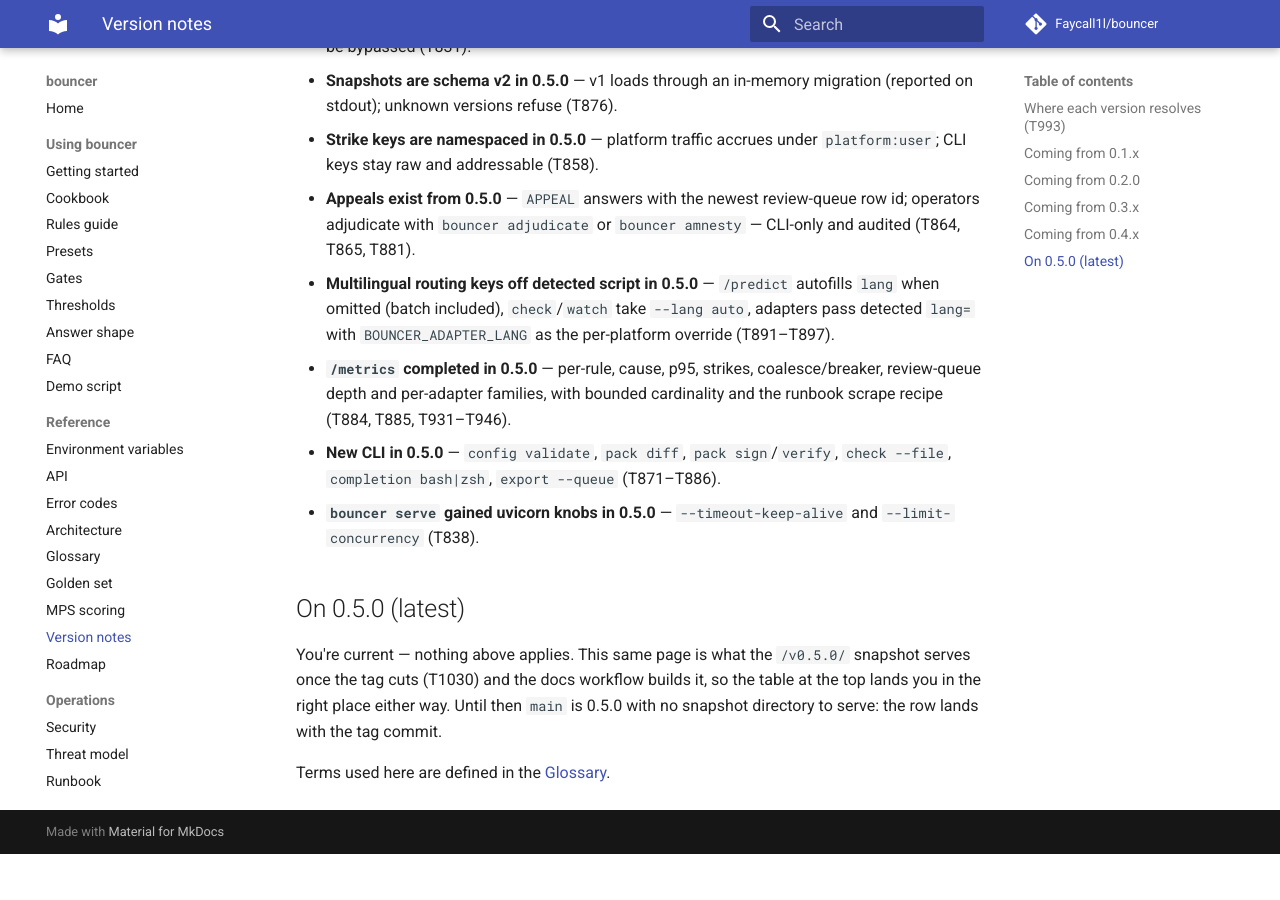
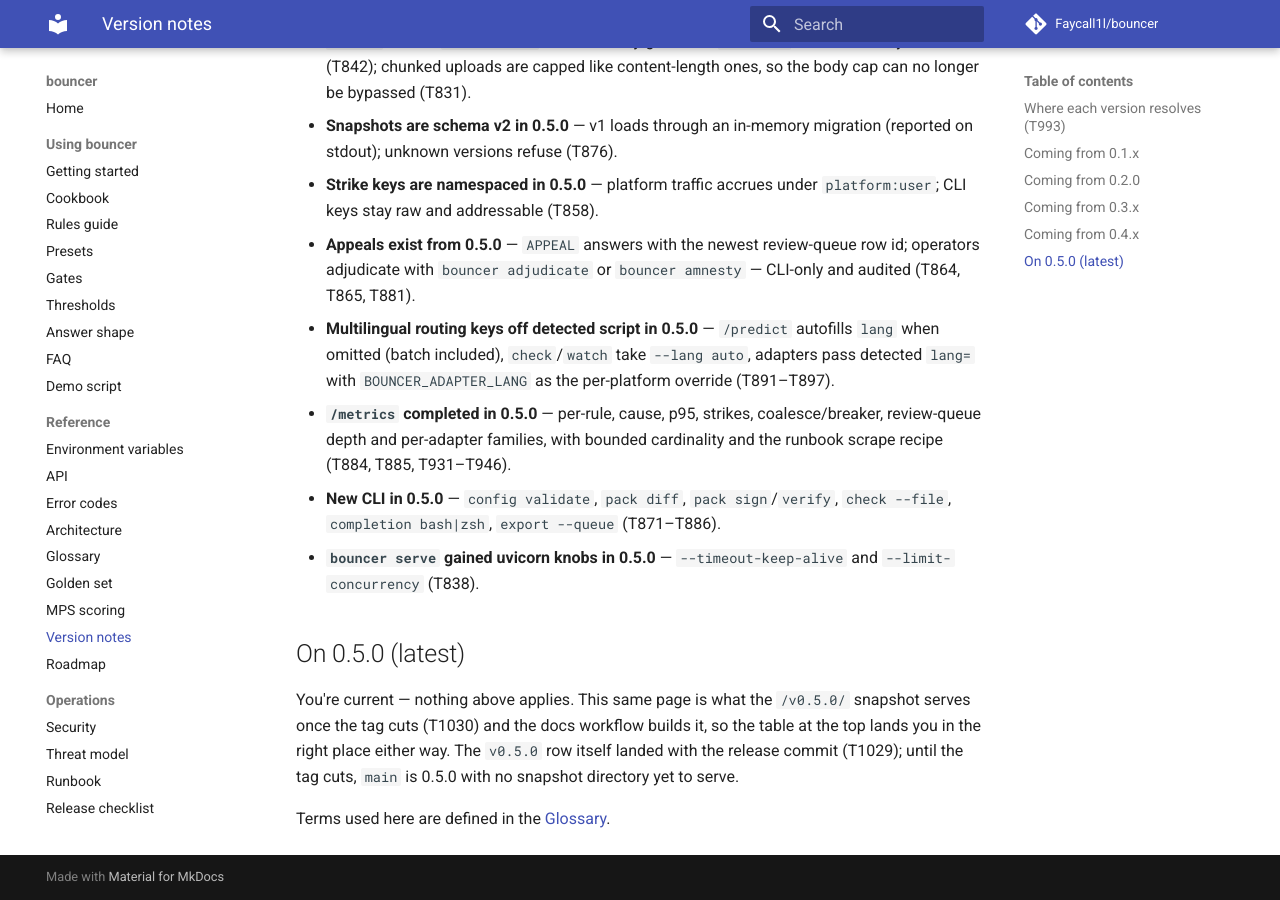
Before and after one commit to Faycall1l/bouncer, an MkDocs documentation site: the page built from docs/versions.md, in a window 1280 px wide and 900 px high, scrolled down 2820 px. Built offline with MkDocs 1.6.1 and Material for MkDocs 9.7.7, drawn with Linux system fonts in a browser that asks for light colours; comment, search, counter and statistics services are not loaded; before the commit the page ends 3674 px from its top, so only the background shows below that; some of the changed text lies outside the part shown.

Commit message:
T1029 release commit puts the v0.5.0 row on the versions page, retires the tag-commit clause, and justifies the compose parser test as runner-bound with reruns green

```diff
--- a/docs/versions.md
+++ b/docs/versions.md
@@ -23,6 +23,7 @@
 
 | You are reading docs as of | Start here | Versioned snapshot |
 | --- | --- | --- |
+| `v0.5.0` | [On 0.5.0](#on-050-latest) | yes — `/v0.5.0/` |
 | `v0.4.0` | [Coming from 0.4.x](#coming-from-04x) | yes — `/v0.4.0/` |
 | `v0.3.0` | [Coming from 0.3.x](#coming-from-03x) | no — docs didn't exist yet |
 | `v0.2.0` | [Coming from 0.2.0](#coming-from-020) | no — docs didn't exist yet |
@@ -142,7 +143,8 @@
 You're current — nothing above applies. This same page is what the
 `/v0.5.0/` snapshot serves once the tag cuts (T1030) and the docs
 workflow builds it, so the table at the top lands you in the right
-place either way. Until then `main` is 0.5.0 with no snapshot
-directory to serve: the row lands with the tag commit.
+place either way. The `v0.5.0` row itself landed with the release
+commit (T1029); until the tag cuts, `main` is 0.5.0 with no snapshot
+directory yet to serve.
 
 Terms used here are defined in the [Glossary](glossary.md).
```
Also changed, not shown: TODO.md (+1 -1 lines), docs/drafts/release-0.5.0.md (+25 -0 lines), 1 other file.
